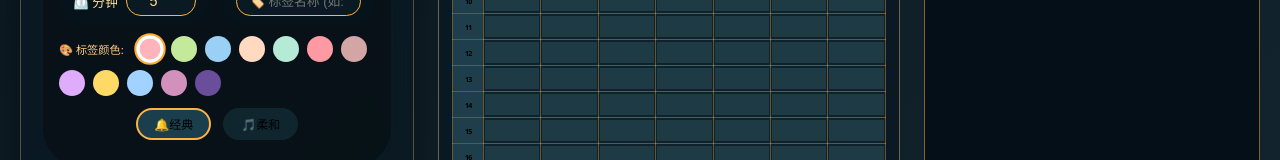
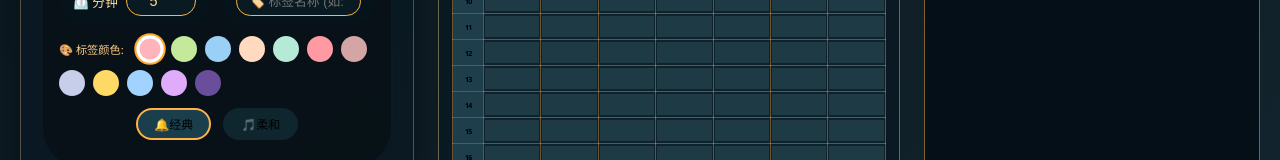
Before and after one commit to stuove/clock, a plain HTML site: page index.html in a window 1280 px wide. Shown: the part 226-386 px from the top of the page. Drawn offline with nearby package versions, Linux system fonts and the light colour scheme.

Commit message:
Update index.html
change label color #D291BC to #DEACFA

```diff
--- a/index.html
+++ b/index.html
@@ -464,7 +464,7 @@
 <div id="recordModal" class="modal"><div class="modal-content"><h3 id="modalTitle">📝 编辑记录</h3><div id="modalRecordsList"></div><button class="close-modal" id="closeModalBtn">关闭</button></div></div>
 
 <script>
-    const COLOR_PALETTE = ["#FFB3BA", "#C5E99B", "#9AD0F5", "#FFDAC1", "#B5EAD7", "#FF9AA2", "#D4A5A5", "#DEACFA", "#FFD966", "#A2D2FF", "#D291BC", "#6A4E9B"];
+    const COLOR_PALETTE = ["#FFB3BA", "#C5E99B", "#9AD0F5", "#FFDAC1", "#B5EAD7", "#FF9AA2", "#D4A5A5", "#C7CEEA", "#FFD966", "#A2D2FF", "#DEACFA", "#6A4E9B"];
     let selectedTagColor = COLOR_PALETTE[0];
     let dailyRecords = {};
 
```
